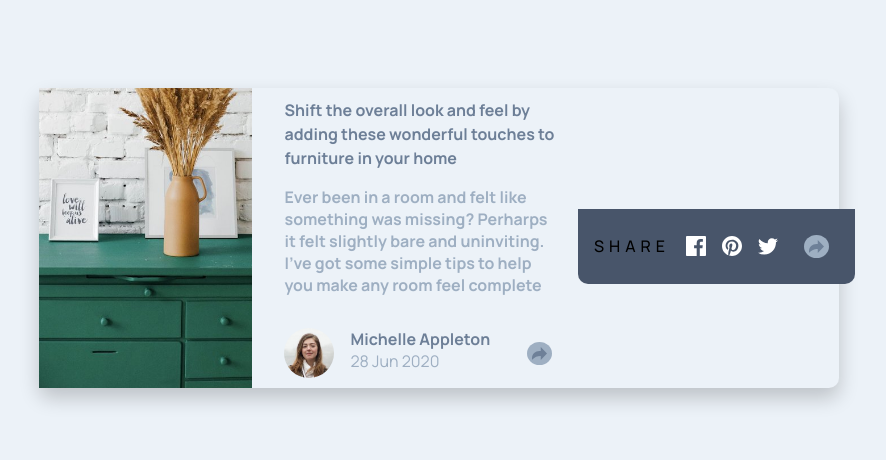
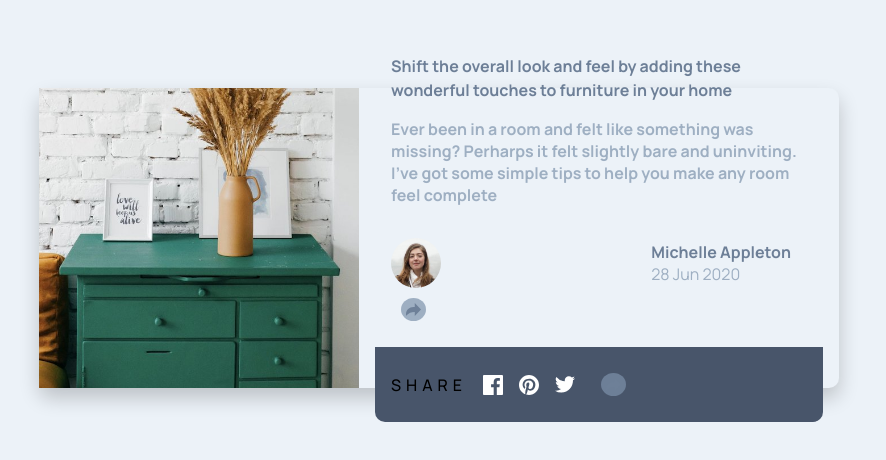
Before and after one commit to DhirtyHefty/Article-Preview, a plain HTML site: page index.html in a window 1280 px wide. Shown: the part 178-638 px from the top of the page, without its empty margins (201-1087 px from the left). Drawn offline with Linux system fonts and the light colour scheme.

Commit message:
fixing buttons

```diff
--- a/index.html
+++ b/index.html
@@ -23,31 +23,34 @@
                     Ever been in a room and felt like something was missing? Perharps it felt slightly bare and uninviting. I've got some simple tips to help you make any room feel complete
                 </p>
 
-                <div class="profile-section">
-                    <div class="right-profileSection">
-                        <img class="avatar" src="images/avatar-michelle.jpg" alt=" Michelle">
+                <div class="profile-wrapper">
+                    <div class="profile-section">
+                        <div>
+                            <img class="avatar" src="images/avatar-michelle.jpg" alt=" Michelle">
+                        </div>
                         <div class="middle-profileSection">
                             <P class="name">Michelle Appleton</P>
                             <p class="date">28 Jun 2020</p>
                         </div>
+                    </div>
 
-                    </div>
                     <button class="share-button">
                         <img class="share-icon" src="images/icon-share.svg" alt="Share Icon">
                     </button>
                 </div>
-        </section>
-        <div class="share-popup hidden">
+
+                <div class="share-popup ">
                     <span class="share-text">Share</span>
                     <div class="social-icons">
                         <a href="#"><img src="images/icon-facebook.svg" ></a>
                         <a href="#"><img src="images/icon-pinterest.svg" ></a>
                         <a href="#"><img src="images/icon-twitter.svg" ></a>
                     </div>
-                    <button class="share-button">
+                    <button class="share-button active">
                         <img class="share-icon" src="images/icon-share.svg" alt="Share Icon">
                     </button>
                 </div>
+        </section>
     </main>
     <script src="script.js"></script>
 </body>
--- a/style.css
+++ b/style.css
@@ -98,6 +98,10 @@ body {
     white-space: nowrap;
 }
 
+.profile-wrapper{
+
+}
+
 .share-button{
     margin-left: auto;
     background: var(--GrayishBlue);
@@ -124,8 +128,18 @@ body {
     margin: 1rem -1rem 0 -1rem;
 }
 
-.share-popup .hidden{
+.share-popup.hidden{
+    display: none ;
+}
+
+/*hides profile section when active*/
+.profile-section.hidden{
     display: none;
+}
+
+/*active state*/
+.share-button.active{
+    background-color: var(--DesaturatedDarkBlue);
 }
 
 .share-text{
@@ -146,15 +160,9 @@ body {
     height: auto;
 }
 
-/*hides profile section when active*/
-.profile-section.hidden{
-    display: none;
-}
 
-/*active state*/
-.share-button.active{
-    background-color: var(--DesaturatedDarkBlue);
-}
+
+
 @media (min-width: 1024px) {
     .main-container{
         display: flex;
```
